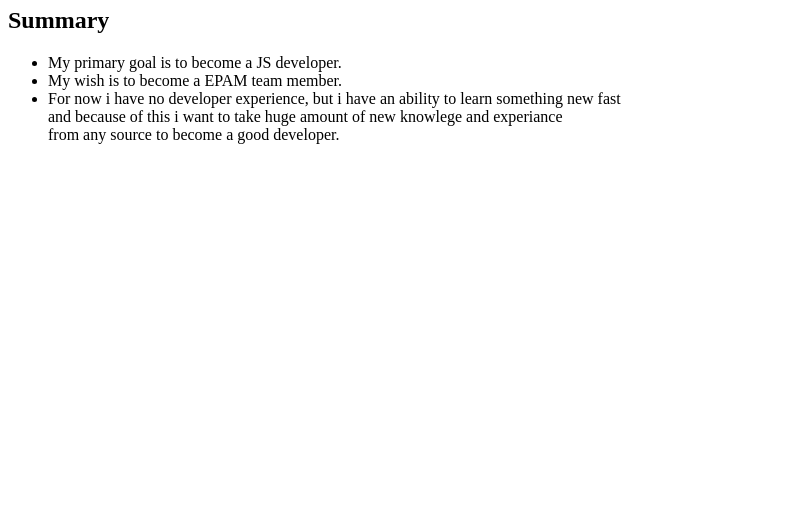
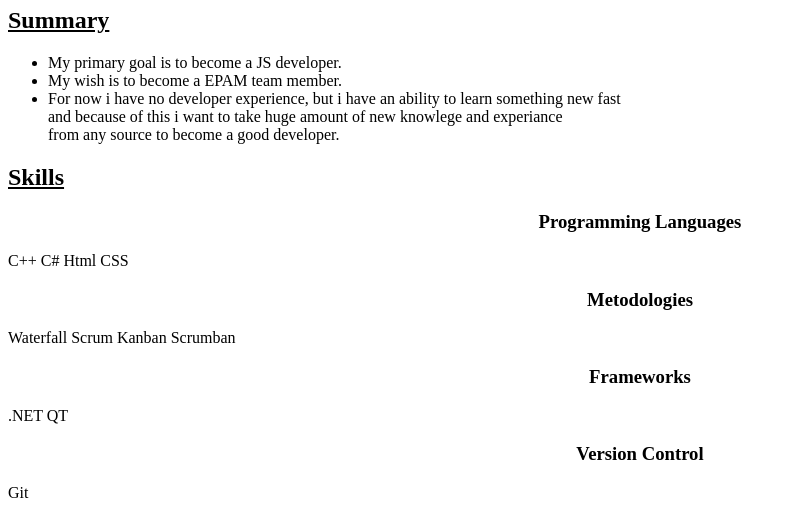
Before and after one commit to IvanVinel/rsschool-cv, a plain HTML site: page index.html in a window 1280 px wide. Shown: the part 918-1428 px from the top of the page, without its empty margins (0-796 px from the left). Before the commit the page ends 1078 px from the top, so only its background shows below. Drawn offline with Linux system fonts and the light colour scheme.

Commit message:
feat: add skills section

```diff
--- a/index.html
+++ b/index.html
@@ -27,13 +27,13 @@
             <h3>Beginner Frontend Developer</h3>
         </section>
         <section id="contacts">
-            <h2>Contacts</h2>
+            <h2><u>Contacts</u></h2>
             <a> <img src="./images/skype.svg" alt="Skype" width="20px" height="20">Skype: Иван Винель</a>
             <a> <img src="./images/github.svg" alt="GitHub" width="20px" height="20">GitHub: IvanVinel</a>
             <a> <img src="./images/phone.png" alt="Phone" width="20px" height="20">Phone: +375(29)686-58-70</a>
         </section>
         <section id="summary">
-            <h2>Summary</h2>
+            <h2><u>Summary</u></h2>
             <ul>
                 <li>My primary goal is to become a JS developer.</li>
                 <li>My wish is to become a EPAM team member.</li>
@@ -42,7 +42,32 @@
                 from any source to become a good developer.</li>
             </ul>
         </section>
-
+        <section id="skills">
+            <h2><u>Skills</u></h2>
+            <div>
+                <h3 style="text-align: center;">Programming Languages</h3>
+                <span>C++</span>
+                <span>C#</span>
+                <span>Html</span>
+                <span>CSS</span>
+            </div>
+            <div>
+                <h3 style="text-align: center;">Metodologies</h3>
+                <span>Waterfall</span>
+                <span>Scrum</span>
+                <span>Kanban</span>
+                <span>Scrumban</span>
+            </div>
+            <div>
+                <h3 style="text-align: center;">Frameworks</h3>
+                <span>.NET</span>
+                <span>QT</span>
+            </div>
+            <div>
+                <h3 style="text-align: center;">Version Control</h3>
+                <span>Git</span>
+            </div>
+        </section>
     </main>
     <footer>
 
```
